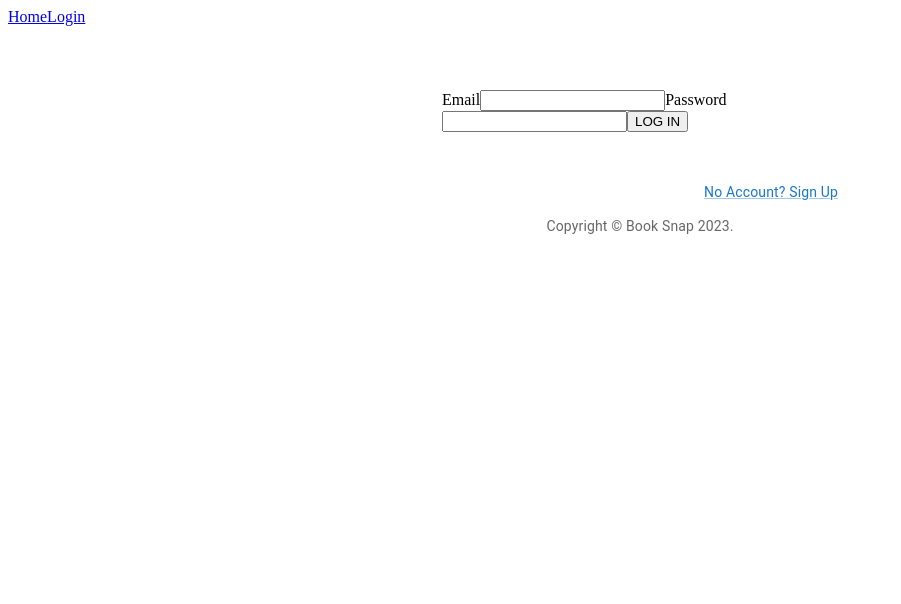
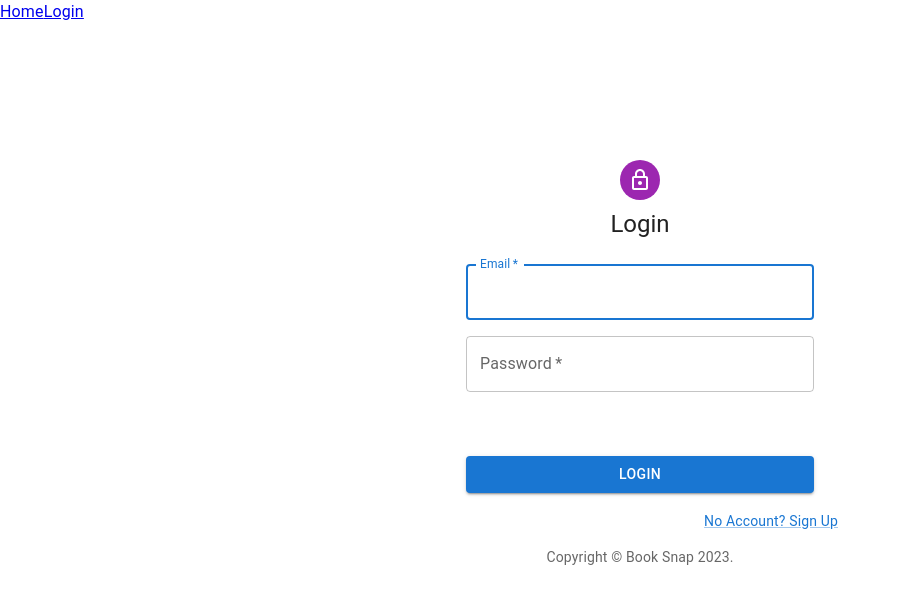
Before and after one commit to JennyZhong2022/BookSnap, a React (Vite) app: page /api/user in a window 1280 px wide. Shown: the top 604 px of the page, without its empty margins (0-901 px from the left). Built offline with nearby package versions, Linux system fonts and the light colour scheme.

Commit message:
sign in UI

```diff
--- a/src/components/LoginForm/LoginForm.jsx
+++ b/src/components/LoginForm/LoginForm.jsx
@@ -1,5 +1,19 @@
 import { useState } from 'react';
 import * as usersService from '../../utilities/users-service';
+
+import Avatar from '@mui/material/Avatar';
+import Button from '@mui/material/Button';
+import CssBaseline from '@mui/material/CssBaseline';
+import TextField from '@mui/material/TextField';
+import Grid from '@mui/material/Grid';
+import Box from '@mui/material/Box';
+import LockOutlinedIcon from '@mui/icons-material/LockOutlined';
+import Typography from '@mui/material/Typography';
+import Container from '@mui/material/Container';
+import { createTheme, ThemeProvider } from '@mui/material/styles';
+
+ // set the theme of style.
+ const defaultTheme = createTheme();
 
 export default function LoginForm({ setUser }) {
   const [credentials, setCredentials] = useState({
@@ -31,17 +45,73 @@
 
 
   return (
-    <div>
-      <div className="form-container">
-        <form autoComplete="off" onSubmit={handleSubmit}>
-          <label>Email</label>
-          <input type="text" name="email" value={credentials.email} onChange={handleChange} required />
-          <label>Password</label>
-          <input type="password" name="password" value={credentials.password} onChange={handleChange} required />
-          <button type="submit">LOG IN</button>
-        </form>
-      </div>
-      <p className="error-message">&nbsp;{error}</p>
-    </div>
-  );
-}
+<ThemeProvider theme={defaultTheme}>
+ <Container component="main" maxWidth="xs">
+   <CssBaseline />
+   <Box
+     sx={{
+       marginTop: 8,
+       display: 'flex',
+       flexDirection: 'column',
+       alignItems: 'center',
+     }}
+   >
+      <Avatar sx={{ m: 1, bgcolor: 'secondary.main' }}>
+        {/* need login icon ?*/}
+       <LockOutlinedIcon />
+     </Avatar>
+     <Typography component="h1" variant="h5">
+       Login
+     </Typography>
+     <Box component="form" autoComplete="off" onSubmit={handleSubmit} sx={{ mt: 3 }}>
+       <Grid container spacing={2}>
+         <Grid item xs={12} sm={12}>
+            <TextField
+              type='email'
+              name="email"
+              value={credentials.email}
+              onChange={handleChange}
+             autoComplete="email"
+             required
+             fullWidth
+             id="Email"
+             label="Email"
+             autoFocus
+           />
+         </Grid>
+
+         <Grid item xs={12}>
+             <TextField
+              value={credentials.password}
+              onChange={handleChange}
+             required
+             fullWidth
+             name="password"
+             label="Password"
+             type="password"
+             id="password"
+             autoComplete="password"
+           />
+           </Grid>
+
+          <Grid item xs={12}>
+              <Typography sx={{ color: 'warning.main' }}>&nbsp;{error}</Typography>
+          </Grid>
+
+
+       </Grid >
+         <Button
+         type="submit"
+         fullWidth
+         variant="contained"
+         sx={{ mt: 3, mb: 2 }}
+       >
+         Login
+       </Button>
+
+     </Box>
+   </Box>
+
+ </Container>
+</ThemeProvider>
+)}
--- a/src/components/SignUpForm/SignUpForm.jsx
+++ b/src/components/SignUpForm/SignUpForm.jsx
@@ -65,7 +65,7 @@
      <Typography component="h1" variant="h5">
        Sign up
      </Typography>
-     <Box component="form" utoComplete="off" onSubmit={handleSubmit} sx={{ mt: 3 }}>
+     <Box component="form" autoComplete="off" onSubmit={handleSubmit} sx={{ mt: 3 }}>
        <Grid container spacing={2}>
          <Grid item xs={12} sm={12}>
              <TextField
@@ -82,6 +82,7 @@
          </Grid>
          <Grid item xs={12}>
              <TextField
+             type='email'
              value={formData.email}
              onChange={handleChange}
              required
@@ -119,7 +120,9 @@
              autoComplete="new-password"
            />
          </Grid>
-
+         <Grid item xs={12}>
+              <Typography sx={{ color: 'warning.main' }} >&nbsp;{formData.error}</Typography>
+          </Grid>
 
        </Grid>
          <Button
```
